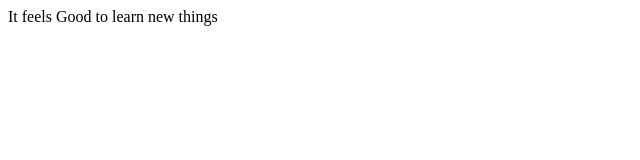
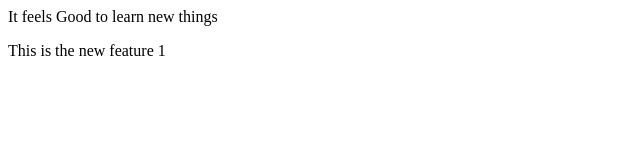
Before and after one commit to monil08/LOCALREPO, a plain HTML site: page INDEX.html in a window 1280 px wide. Shown: the whole page, without its empty margins (0-640 px from the left). Drawn offline with Linux system fonts and the light colour scheme.

Commit message:
New Feature 1 added

```diff
--- a/INDEX.html
+++ b/INDEX.html
@@ -1,3 +1,7 @@
 <p>It feels Good to learn new things
 
 </p>
+
+<p>This is the new feature 1
+
+</p>
```
